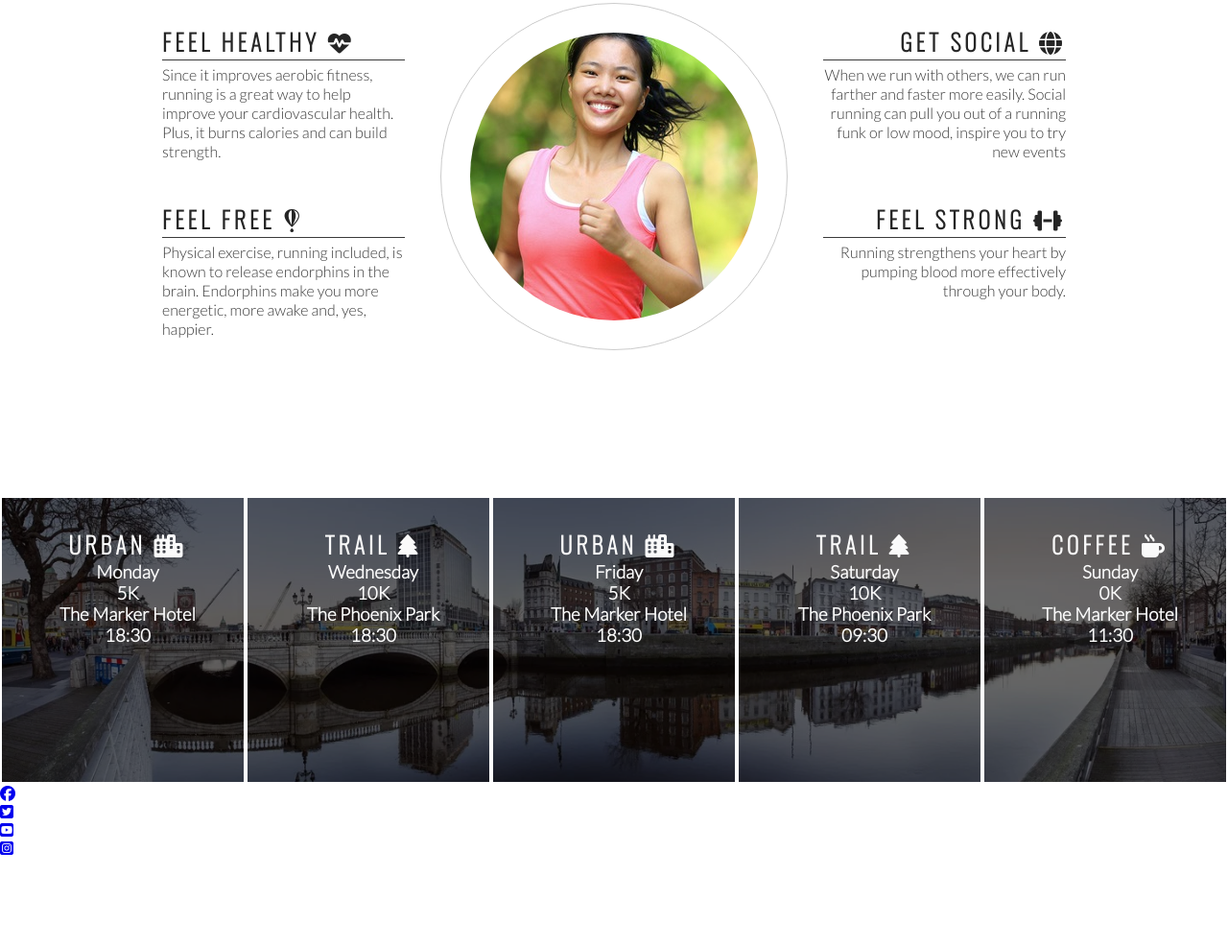
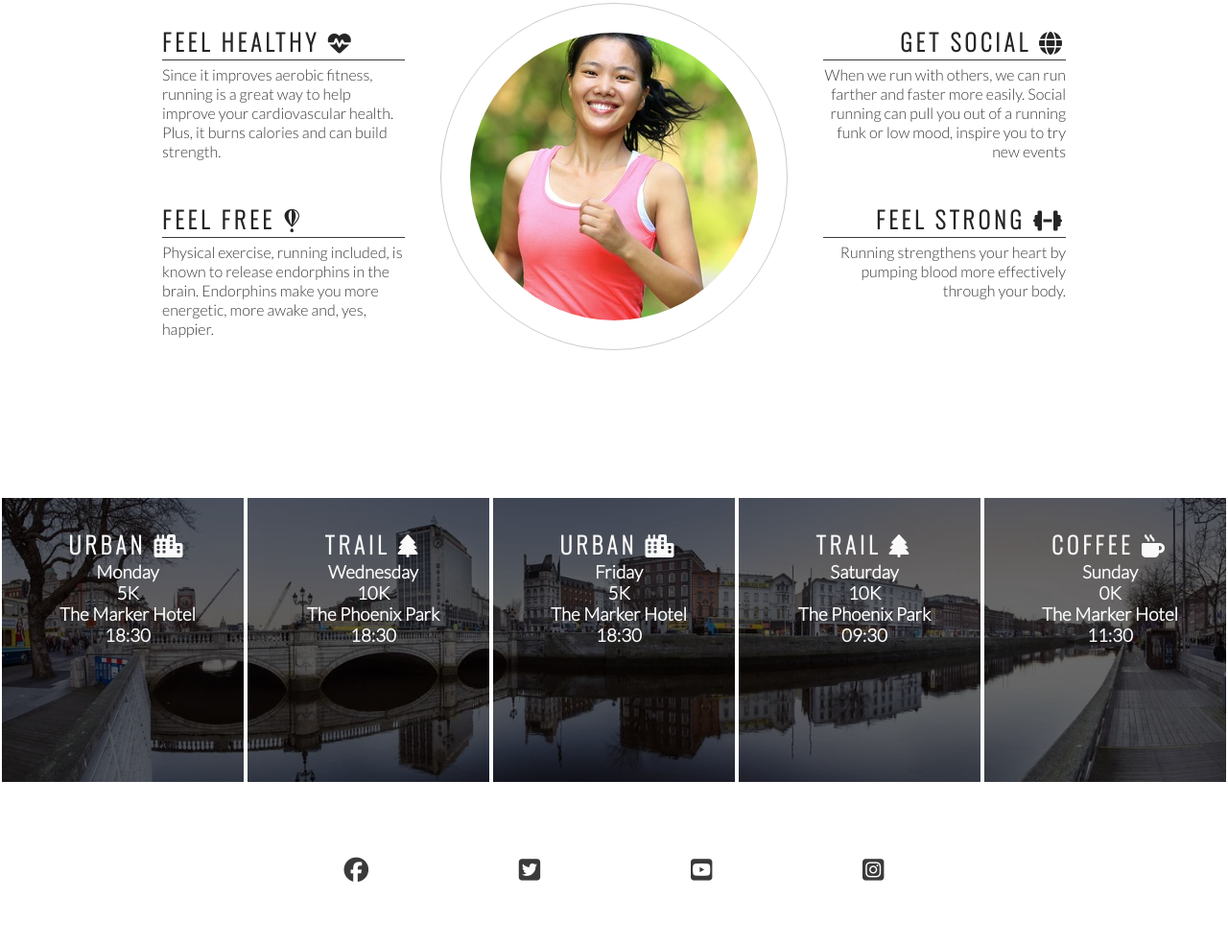
Before and after one commit to Merwynb/love-running, a plain HTML site: page index.html in a window 1280 px wide. Shown: the part 778-1764 px from the top of the page at 96% size. Before the commit the page ends 1671 px from the top, so only its background shows below. Drawn offline with nearby package versions, Linux system fonts and the light colour scheme.

Commit message:
Add style to social media icons in footer#

```diff
--- a/assets/css/style.css
+++ b/assets/css/style.css
@@ -218,3 +218,23 @@ hr {
 #times h2 {
     color: #fafafa;
 }
+
+/*footer*/
+footer {
+    height: 150px;
+}
+
+.social-networks {
+    text-align: center;
+}
+
+.social-networks li {
+    display: inline;
+}
+
+.social-networks i {
+    font-size: 160%;
+    margin: 1%;
+    padding: 5%;
+    color: #3a3a3a;
+}
--- a/index.html
+++ b/index.html
@@ -113,22 +113,25 @@
         </div>
     </section>
     <footer>
-        <ul>
+        <ul class="social-networks">
             <li>
                 <a href="https://facebook.com" target="_blank" rel="noopener"
                     aria-label="visit our Facebook page (opens in a new tab)"><i class="fa-brands fa-facebook"></i></a>
             </li>
             <li>
                 <a href="https://twitter.com" target="_blank" rel="noopener"
-                    aria-label="visit our Twitter page (opens in a new tab)"><i class="fa-brands fa-twitter-square"></i></a>
+                    aria-label="visit our Twitter page (opens in a new tab)"><i
+                        class="fa-brands fa-twitter-square"></i></a>
             </li>
             <li>
                 <a href="https://youtube.com" target="_blank" rel="noopener"
-                    aria-label="visit our Youtube page (opens in a new tab)"><i class="fa-brands fa-youtube-square"></i></a>
+                    aria-label="visit our Youtube page (opens in a new tab)"><i
+                        class="fa-brands fa-youtube-square"></i></a>
             </li>
             <li>
                 <a href="https://instagram.com" target="_blank" rel="noopener"
-                    aria-label="visit our Instagram page (opens in a new tab)"><i class="fa-brands fa-instagram-square"></i></a>
+                    aria-label="visit our Instagram page (opens in a new tab)"><i
+                        class="fa-brands fa-instagram-square"></i></a>
             </li>
         </ul>
     </footer>
```
